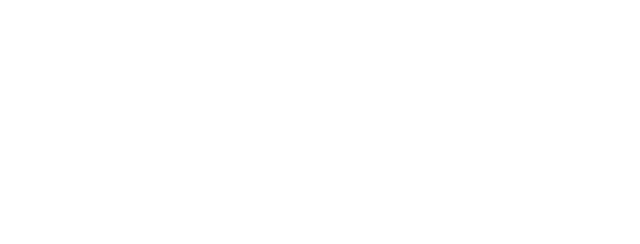
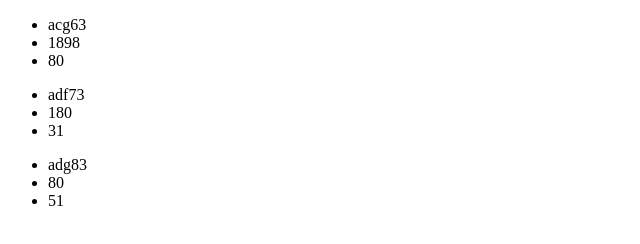
Before and after one commit to teolairlasg/gbd, a plain HTML site: page web01-js/index.html in a window 1280 px wide. Shown: the whole page, without its empty margins (0-640 px from the left). Drawn offline with Linux system fonts and the light colour scheme.

Commit message:
creada lista automática

```diff
--- a/web01-js/app.js
+++ b/web01-js/app.js
@@ -1,23 +1,30 @@
-console.log("Hola mundo");
 
-let texto = "Esto es un texto";
-let numero = 25;
-let decimal = 5.4;
-let booleano = true;
 
-let personaArray = ["Jose", 58, "Moreno"];
-
-let persona = {
-    "nombre": "Manuel",
-    "edad": 23,
-    "cabello": "Rubio"
+console.log(datos.length);
+let numAlumno=0;
+while ( numAlumno < datos.length ) {
+    // condicion equivalente (numAlumno <= 2)
+    console.log("Páginas: "+datos[numAlumno].paginas);
+    numAlumno++; //numAlumno = numAlumno + 1;
 }
 
-console.log(texto);
-console.log(numero);
-console.log(decimal);
-console.log(booleano);
-console.log(personaArray)
-console.log(persona.nombre);
-console.log(persona["nombre"]);
-console.log(personaArray[1]);
+for (let numAlumno = 0; numAlumno < datos.length; numAlumno++) {
+    console.log(datos[numAlumno].calificacion);
+}
+
+
+for (const alumno of datos) {
+    let lista = document.createElement("ul");
+    let elemento1 = document.createElement("li");
+    let elemento2 = document.createElement("li");
+    let elemento3 = document.createElement("li");
+    elemento1.innerHTML = alumno.identificacionAlumno;
+    elemento2.innerHTML = alumno.tiempo;
+    elemento3.innerHTML = alumno.paginas;
+    lista.appendChild(elemento1);
+    lista.appendChild(elemento2);
+    lista.appendChild(elemento3);
+    document.body.appendChild(lista);
+}
+
+console.log("final");
--- /dev/null
+++ b/web01-js/datos.js
@@ -0,0 +1,30 @@
+let datos =
+[
+    //datos[0]
+    {
+        "identificacionAlumno": "acg63",
+        "tiempo": 1898,
+        "paginas": 80,
+        "calificacion": 5.8,
+        "semana": "Semana 1",
+        "prueba": 1
+    },
+    //datos[1]
+    {
+        "identificacionAlumno": "adf73",
+        "tiempo": 180,
+        "paginas": 31,
+        "calificacion": 2.7,
+        "semana": "Semana 1",
+        "prueba": 1
+    },
+    //datos[2]
+    {
+        "identificacionAlumno": "adg83",
+        "tiempo": 80,
+        "paginas": 51,
+        "calificacion": 8.1,
+        "semana": "Semana 1",
+        "prueba": 1
+    }
+]
--- a/web01-js/index.html
+++ b/web01-js/index.html
@@ -1,13 +1,18 @@
 <!DOCTYPE html>
 <html lang="en">
+
 <head>
     <meta charset="UTF-8">
     <meta name="viewport" content="width=device-width, initial-scale=1.0">
     <title>Web JavaScript</title>
 </head>
+
 <body>
 
+
     <!-- Esta etiqueta <script> la añdimos al final del body -->
+    <script src="./datos.js"></script>
     <script src="./app.js"></script>
 </body>
+
 </html>
```
Also changed, not shown: web01-js/app-tiposDeDatosyAcceso.js (added, +24 -0 lines).
